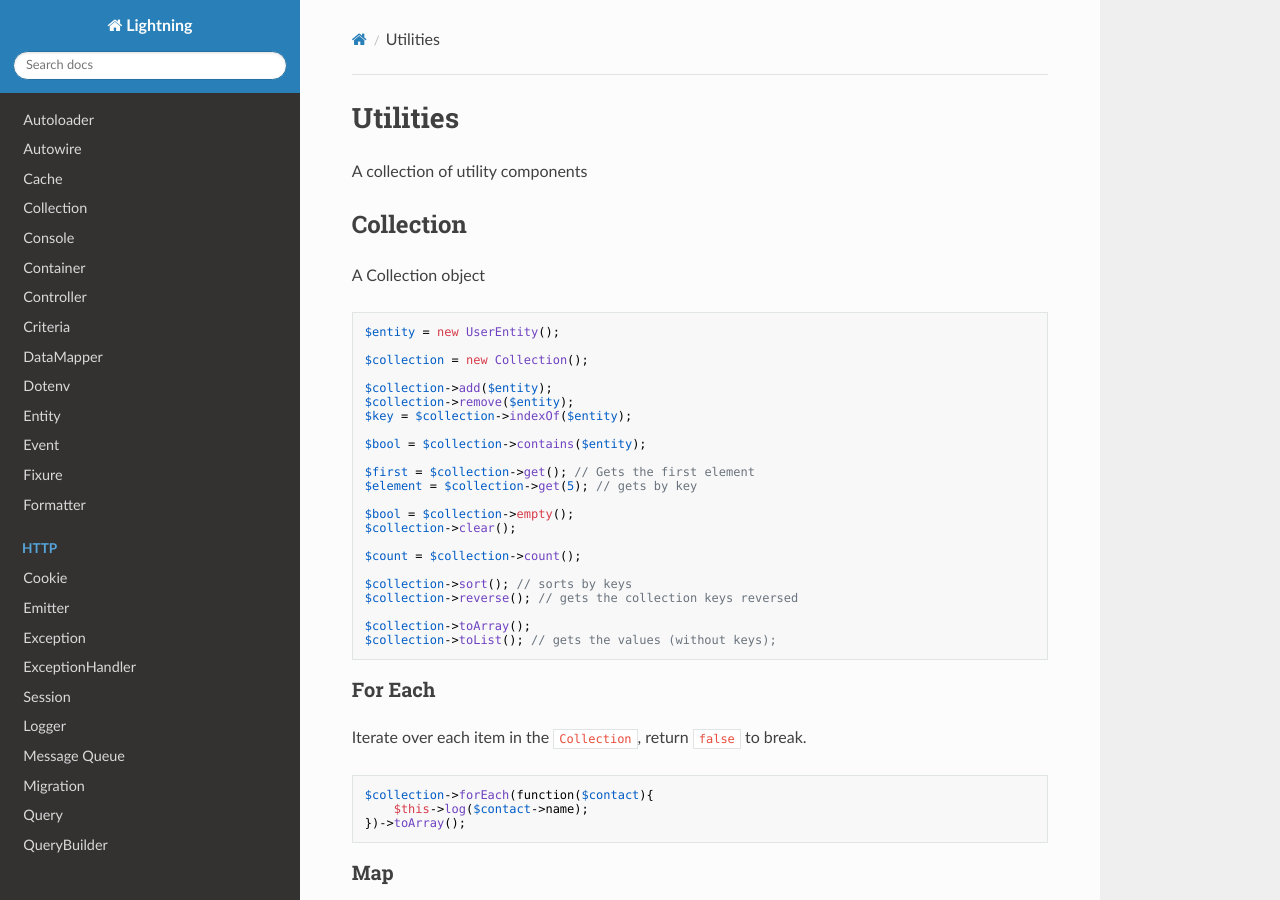
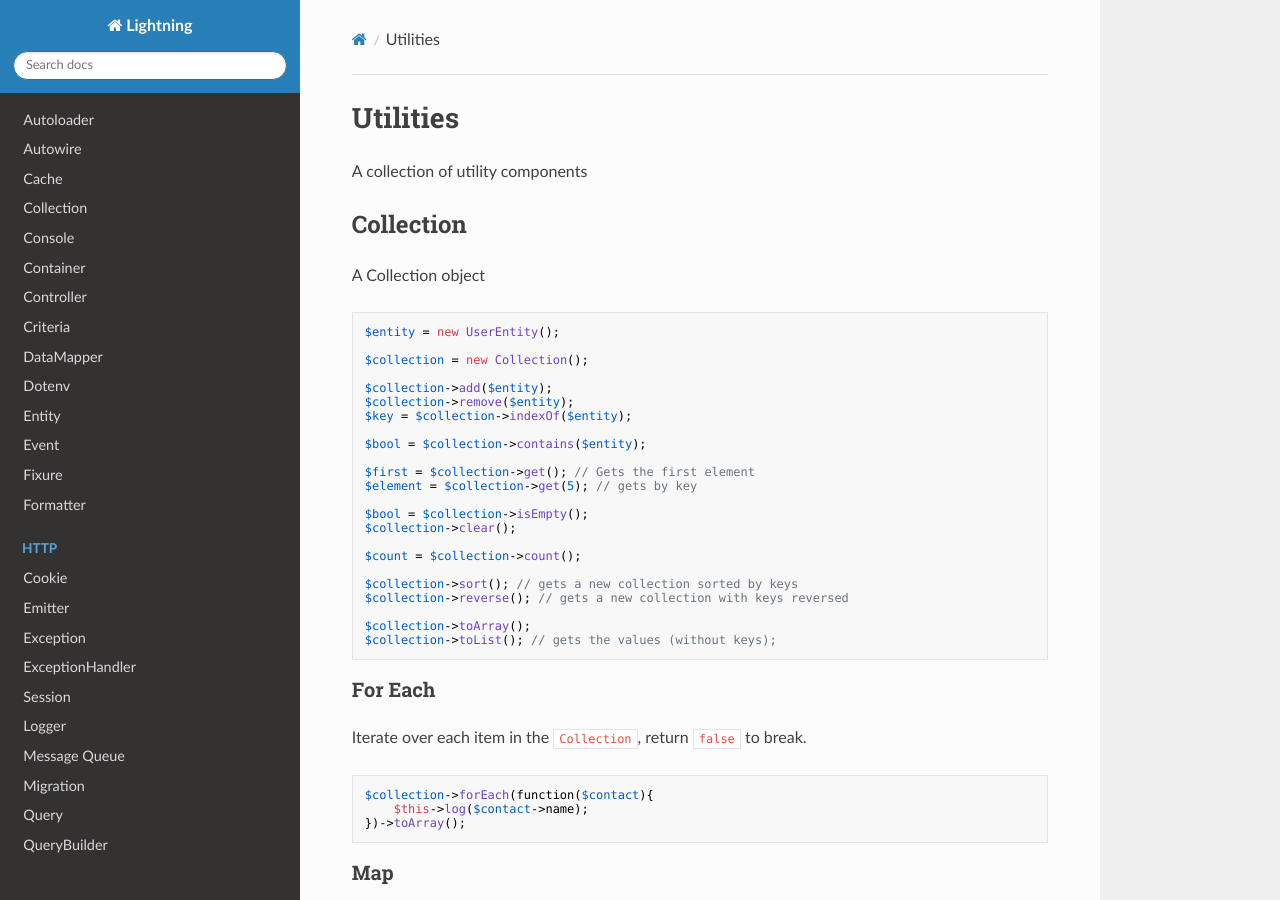
Before and after one commit to jamielsharief/lightning, an MkDocs documentation site: the page built from docs/utilities.md, in a window 1280 px wide and 900 px high. Built offline with MkDocs 1.6.1, drawn with Linux system fonts in a browser that asks for light colours; nearby versions of some CDN libraries.

Commit message:
Update utilities.md

```diff
--- a/docs/utilities.md
+++ b/docs/utilities.md
@@ -20,13 +20,13 @@ $bool = $collection->contains($entity);
 $first = $collection->get(); // Gets the first element
 $element = $collection->get(5); // gets by key
 
-$bool = $collection->empty();
+$bool = $collection->isEmpty();
 $collection->clear();
 
 $count = $collection->count();
 
-$collection->sort(); // sorts by keys
-$collection->reverse(); // gets the collection keys reversed
+$collection->sort(); // gets a new collection sorted by keys
+$collection->reverse(); // gets a new collection with keys reversed
 
 $collection->toArray();
 $collection->toList(); // gets the values (without keys);
```
